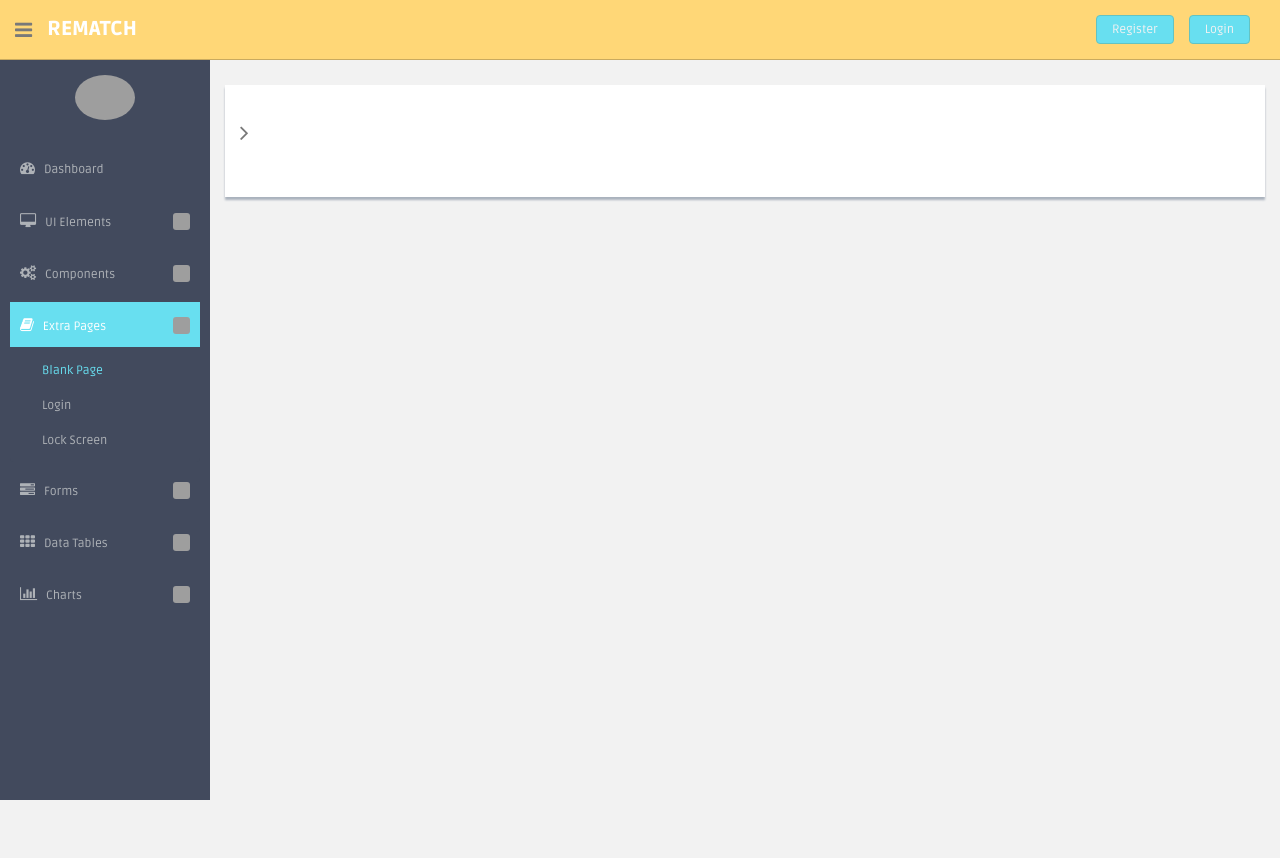
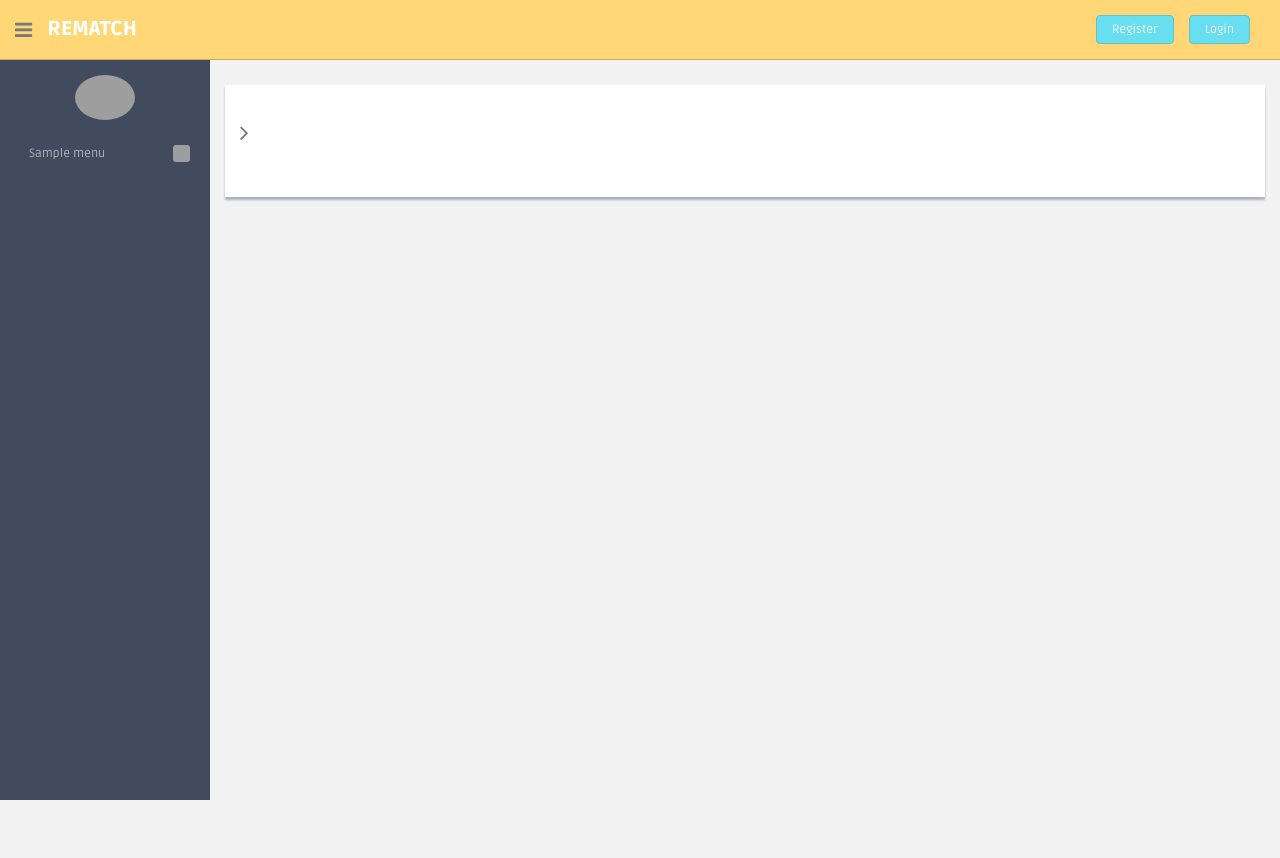
Before and after one commit to nirizr/rematch, a Django app: template server/template/base.html in a window 1280 px wide. Shown: the top 858 px of the page. Run offline with Django 3.2, Linux system fonts and the light colour scheme; the template is opened without the code that fills it: most values are stand-ins (such as "Sample title", 1, 10 or a date in 2020); some libraries are stand-ins or nearby versions; grey boxes are pictures that could not be loaded.

Commit message:
Make sidebar navigation menu dynamically generated
Signed-off-by: Nir Izraeli <nirizr@gmail.com>

```diff
--- a/server/rematch/settings.py
+++ b/server/rematch/settings.py
@@ -82,6 +82,7 @@ TEMPLATES = [
                 'django.template.context_processors.request',
                 'django.contrib.auth.context_processors.auth',
                 'django.contrib.messages.context_processors.messages',
+                'rematch.navigation.navigation',
             ],
         },
     },
--- a/server/template/sidebar.html
+++ b/server/template/sidebar.html
@@ -5,81 +5,17 @@
       <p class="centered"><a href="/accounts/profile/"><img src="{% static "img/ui-sam.jpg" %}" class="img-circle" width="60"></a></p>
       <h5 class="centered">{{ user.first_name }} {{ user.last_name }} </h5>
 
-      <li class="mt">
-        <a href="/">
-          <i class="fa fa-dashboard"></i>
-          <span>Dashboard</span>
-        </a>
+{% for menu in navigation %}
+      <li class="{{ menu.menu_class }}">
+        <a href="{{ menu.url }}"{% if menu.active %} class="active"{% endif %}>
+          <i class="fa {{menu.icon}}"></i>
+          <span>{{menu.name}}</span>
+        </a>{% if menu.submenu %}
+        <ul class="sub">{% for submenu in menu.submenu %}
+          <li{% if submenu.active %} class="active"{% endif %}><a href="{{ submenu.url }}">{{ submenu.name }}</a></li>{% endfor %}
+        </ul>{% endif %}
       </li>
-
-      <li class="sub-menu">
-        <a href="javascript:;" >
-          <i class="fa fa-desktop"></i>
-          <span>UI Elements</span>
-        </a>
-        <ul class="sub">
-          <li><a href="general.html">General</a></li>
-          <li><a href="buttons.html">Buttons</a></li>
-          <li><a href="panels.html">Panels</a></li>
-        </ul>
-      </li>
-
-      <li class="sub-menu">
-        <a href="javascript:;" >
-          <i class="fa fa-cogs"></i>
-          <span>Components</span>
-        </a>
-        <ul class="sub">
-          <li><a href="calendar.html">Calendar</a></li>
-          <li><a href="gallery.html">Gallery</a></li>
-          <li><a href="todo_list.html">Todo List</a></li>
-        </ul>
-      </li>
-
-      <li class="sub-menu">
-        <a class="active" href="javascript:;" >
-          <i class="fa fa-book"></i>
-          <span>Extra Pages</span>
-        </a>
-        <ul class="sub">
-          <li class="active"><a href="blank.html">Blank Page</a></li>
-          <li><a href="/accounts/login">Login</a></li>
-          <li><a href="lock_screen.html">Lock Screen</a></li>
-        </ul>
-      </li>
-
-      <li class="sub-menu">
-        <a href="javascript:;" >
-          <i class="fa fa-tasks"></i>
-          <span>Forms</span>
-        </a>
-        <ul class="sub">
-          <li><a href="form_component.html">Form Components</a></li>
-        </ul>
-      </li>
-
-      <li class="sub-menu">
-        <a href="javascript:;" >
-          <i class="fa fa-th"></i>
-          <span>Data Tables</span>
-        </a>
-        <ul class="sub">
-          <li><a href="basic_table.html">Basic Table</a></li>
-          <li><a href="responsive_table.html">Responsive Table</a></li>
-        </ul>
-      </li>
-
-      <li class="sub-menu">
-        <a href="javascript:;" >
-          <i class=" fa fa-bar-chart-o"></i>
-          <span>Charts</span>
-        </a>
-        <ul class="sub">
-          <li><a href="morris.html">Morris</a></li>
-          <li><a href="chartjs.html">Chartjs</a></li>
-        </ul>
-      </li>
-
+{% endfor %}
     </ul>
   </div>
 </aside>
```
Also changed, not shown: server/rematch/navigation.py (added, +42 -0 lines).
